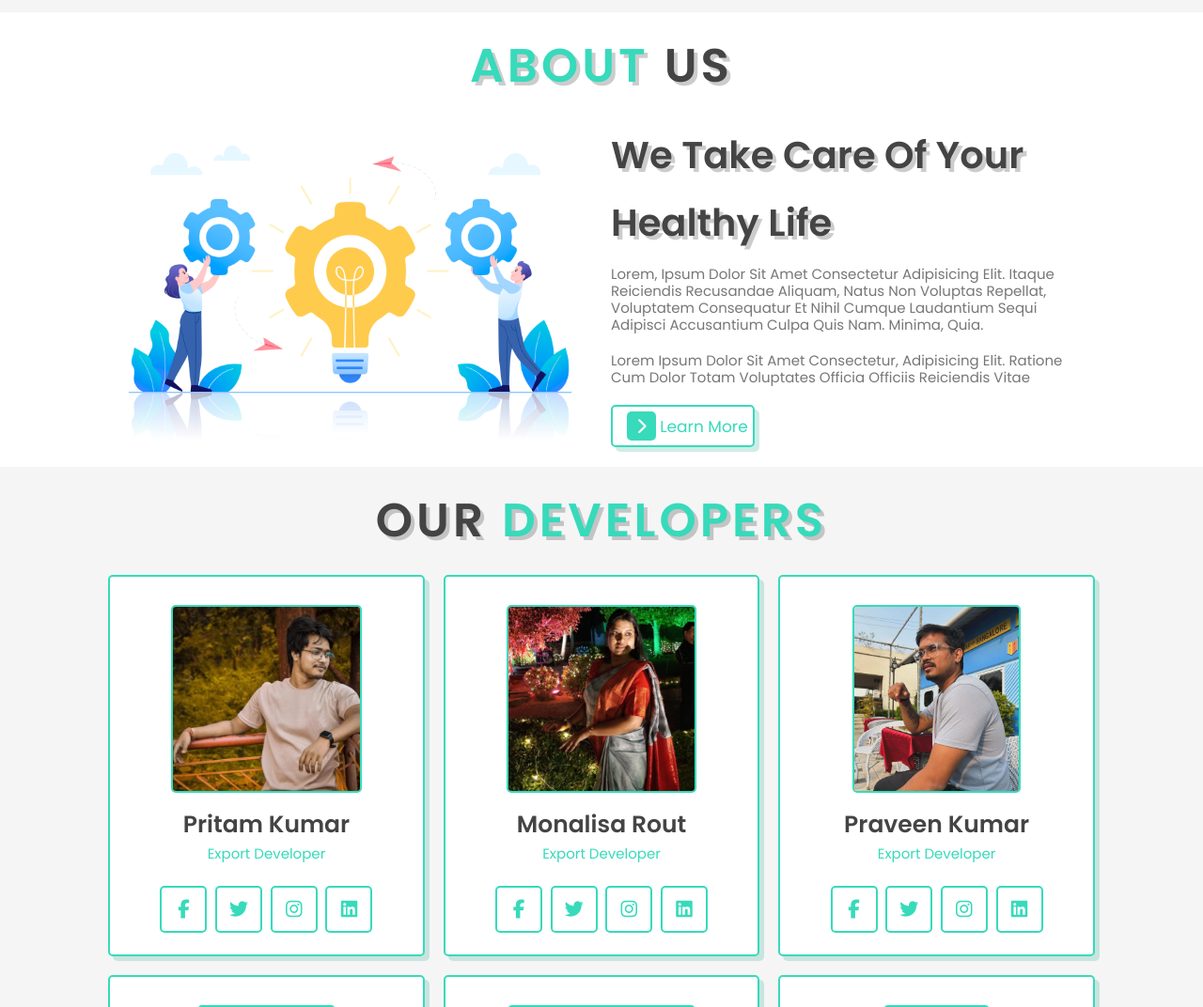
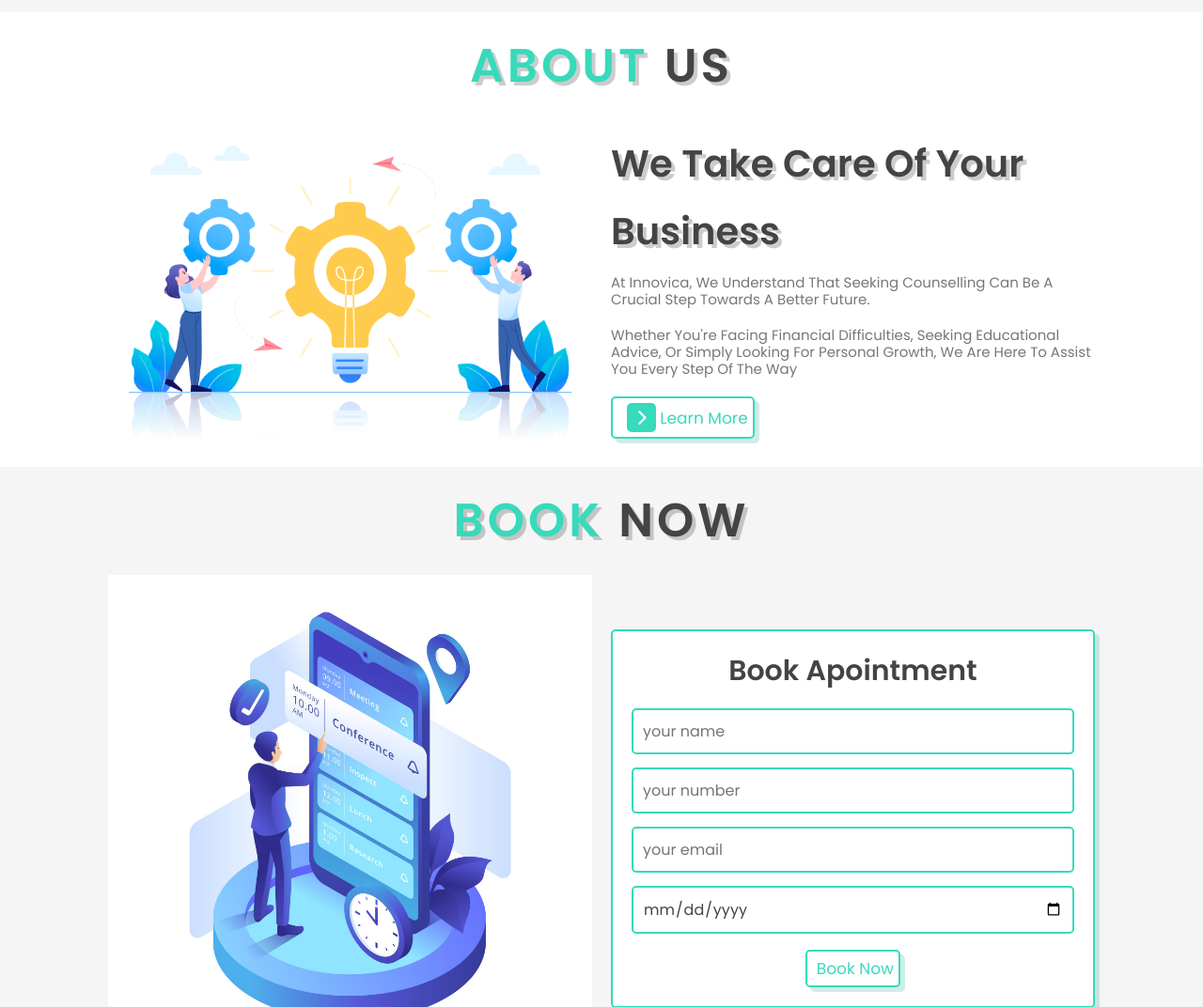
Before and after one commit to pritam377/Innovica_website, a plain HTML site: page index.html in a window 1280 px wide. Shown: the part 1728-2800 px from the top of the page at 94% size. Drawn offline with Linux system fonts and the light colour scheme.

Commit message:
changed the content

```diff
--- a/index.html
+++ b/index.html
@@ -19,7 +19,7 @@
             <a href="#home">Home</a>
             <a href="#service">Service</a>
             <a href="#about">About</a>
-            <a href="#team">Team</a>
+            <!-- <a href="#team">Team</a> -->
             <a href="#book">Book</a>
             <a href="contact.html">Contact Us</a>
         </nav>
@@ -134,9 +134,9 @@
             </div>
 
             <div class="content">
-                <h3>We take care of your healthy life</h3>
-                <p>Lorem, ipsum dolor sit amet consectetur adipisicing elit. Itaque reiciendis recusandae aliquam, natus non voluptas repellat, voluptatem consequatur et nihil cumque laudantium sequi adipisci accusantium culpa quis nam. Minima, quia.</p>
-                <p>Lorem ipsum dolor sit amet consectetur, adipisicing elit. Ratione cum dolor totam voluptates officia officiis reiciendis vitae </p>
+                <h3>We take care of your Business</h3>
+                <p>At Innovica, we understand that seeking counselling can be a crucial step towards a better future.</p>
+                <p>Whether you're facing financial difficulties, seeking educational advice, or simply looking for personal growth, we are here to assist you every step of the way </p>
                 <a href="#" class="btn"> <span class="fas fa-chevron-right"></span> learn more</a>
             </div>
         </div>
@@ -144,7 +144,7 @@
 <!-- About section ends -->
 
 <!-- Doctor section Starts -->
-    <section class="doctors" id="doctors">
+    <!-- <section class="doctors" id="doctors">
 
         <h1 class="heading"> our <span>developers</span> </h1>
 
@@ -216,7 +216,7 @@
                 </div>
             </div>
         </div>
-    </section>
+    </section> -->
 <!-- Doctor section ends -->
 
 <!-- Booking section starts -->
```
Also changed, not shown: contact.html (+1 -1 lines), 1 other file.
